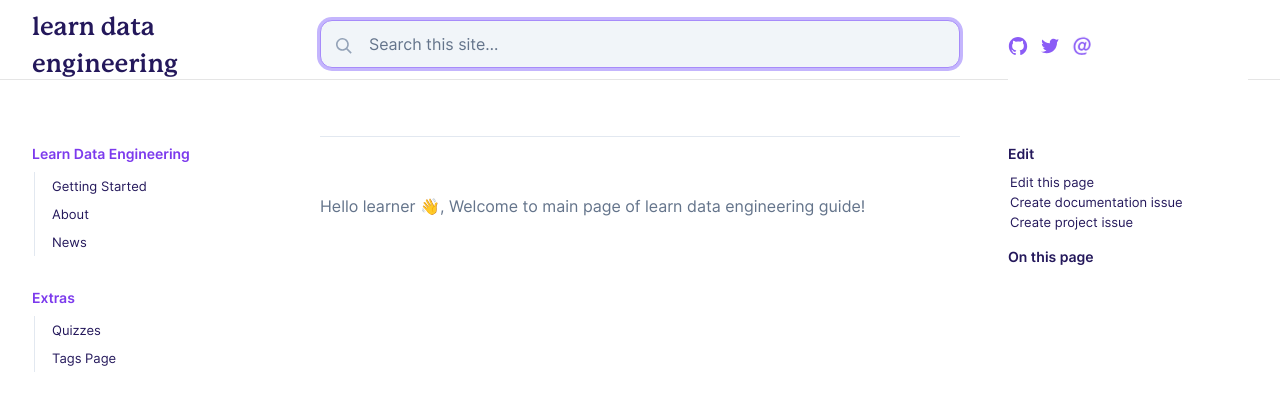
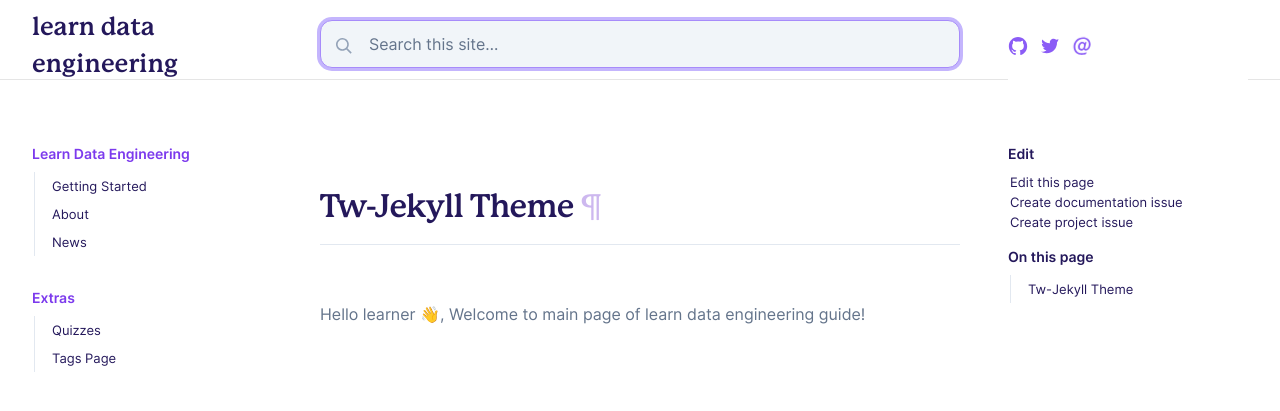
Before and after one commit to learndataengineering/learndataengineering.guide, a Jekyll site: the page built from pages/index.md, in a window 1280 px wide. Shown: the top 411 px of the page. Built offline with Jekyll 4.4.1, drawn with Linux system fonts in a browser that asks for light colours; our own code applies the rules of GitHub Pages for plain Markdown files.

```diff
--- a/pages/index.md
+++ b/pages/index.md
@@ -1 +1,7 @@
+---
+layout: page
+title: Tw-Jekyll Theme
+permalink: /
+---
+
 Hello learner 👋, Welcome to main page of learn data engineering guide!
```
